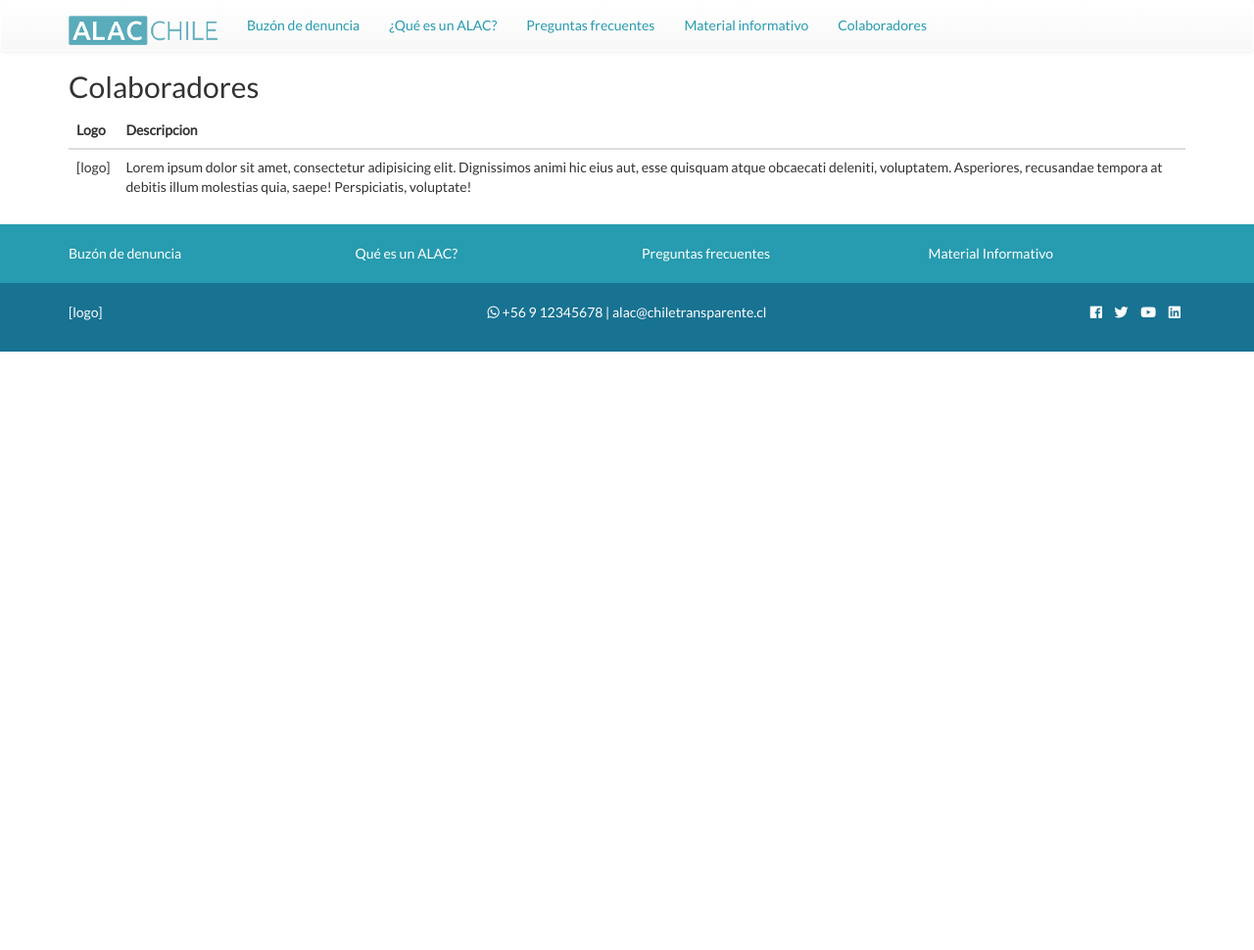
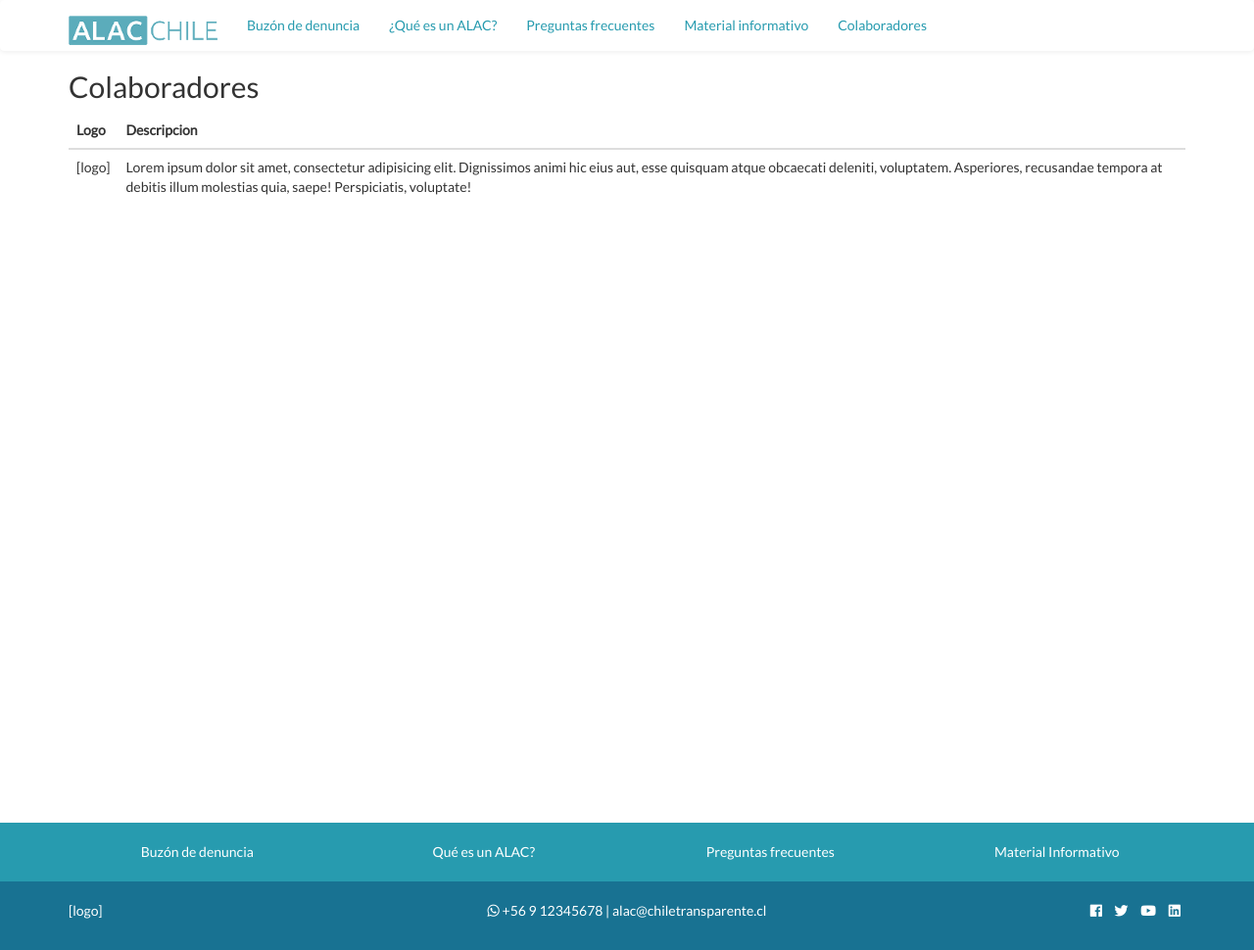
Before and after one commit to taniaadmin2020/denunciacorrupcion.github.io, a Jekyll site: the page built from colaboration.md, in a window 1280 px wide. Shown: the whole page at 98% size. Built offline with Jekyll 4.4.1, drawn with Linux system fonts in a browser that asks for light colours; nearby versions of some CDN libraries; before the commit the page ends 900 px from its top, so only the background shows below that.

Commit message:
more changes

```diff
--- a/_data/colaboradores.yml
+++ b/_data/colaboradores.yml
@@ -1,6 +1,6 @@
-  - image: https://via.placeholder.com/1024x768
+  - image: https://via.placeholder.com/250x250
     name: "Colaborador 1"
     description: "a"
-  - image: https://via.placeholder.com/1024x768
+  - image: https://via.placeholder.com/250x250
     name: "Colaborador 2"
     description: "b"
--- a/_includes/footer.html
+++ b/_includes/footer.html
@@ -1,22 +1,23 @@
+<footer>
   <div id="footer-menu">
     <div class="container">
       <div class="row">
-      <div class="col-md-3">
+        <div class="col-md-3 text-center">
           <a href="https://buzon.denunciacorrupcion.cl/#/">Buzón de denuncia</a>
         </div>
-      <div class="col-md-3">
+        <div class="col-md-3 text-center">
           <a href="/que-es-un-alac/">Qué es un ALAC?</a>
         </div>
-      <div class="col-md-3">
+        <div class="col-md-3 text-center">
           <a href="/preguntas-frecuentes/">Preguntas frecuentes</a>
         </div>
-      <div class="col-md-3">
+        <div class="col-md-3 text-center">
           <a href="/material-informativo/">Material Informativo</a>
         </div>
       </div>
     </div>
   </div>
-<footer>
+  <div id="footer-data">
     <div class="container">
       <div class="row">
         <div class="col-md-4">
@@ -35,4 +36,5 @@
         </div>
       </div>
     </div>
+  </div>
 </footer>
--- a/_sass/_base.scss
+++ b/_sass/_base.scss
@@ -1,5 +1,11 @@
+html {
+  position: relative;
+  min-height: 100%;
+}
+
 body {
   font-family: 'Lato';
+  margin-bottom: 120px;
 }
 
 .navbar {
@@ -7,6 +13,7 @@ body {
 }
 
 .navbar-default {
+  background-image: none;
   background-color: #FFF;
   border-color: #FFF;
   .navbar-nav > li > a {
@@ -21,7 +28,12 @@ body {
   color: #FFF;
   background-color: #187292;
 
+  #main-content {
+    padding: 40px;
+  }
+
   .btn-main-section {
+    margin-top: 50px;
     border-radius: 15px;
     color: #FFF;
     background-color: #279BAF;
@@ -63,17 +75,6 @@ body {
   padding: 50px 0px;
 }
 
-#footer-menu {
-  padding: 20px 0px;
-  background-color: #279BAF;
-  a {
-    color: #FFF;
-    &:hover {
-      color: #FFF;
-    }
-  }
-}
-
 #faqs-section {
   color: #000;
   background-color: #F6F6F6;
@@ -86,13 +87,31 @@ body {
 }
 
 footer {
-  padding: 20px 0px;
-  background-color: #187292;
-  color: #FFF;
-  a {
+  position: absolute;
+  bottom: 0;
+  width: 100%;
+  height: 60px;
+
+  #footer-menu {
+    padding: 20px 0px;
+    background-color: #279BAF;
+    a {
+      color: #FFF;
+      &:hover {
+        color: #FFF;
+      }
+    }
+  }
+
+  #footer-data {
+    padding: 20px 0px;
+    background-color: #187292;
     color: #FFF;
-    &:hover {
+    a {
       color: #FFF;
+      &:hover {
+        color: #FFF;
+      }
     }
   }
 }
```
Also changed, not shown: index.md (+20 -20 lines). Lines whose indentation alone changed are shown as unchanged.
